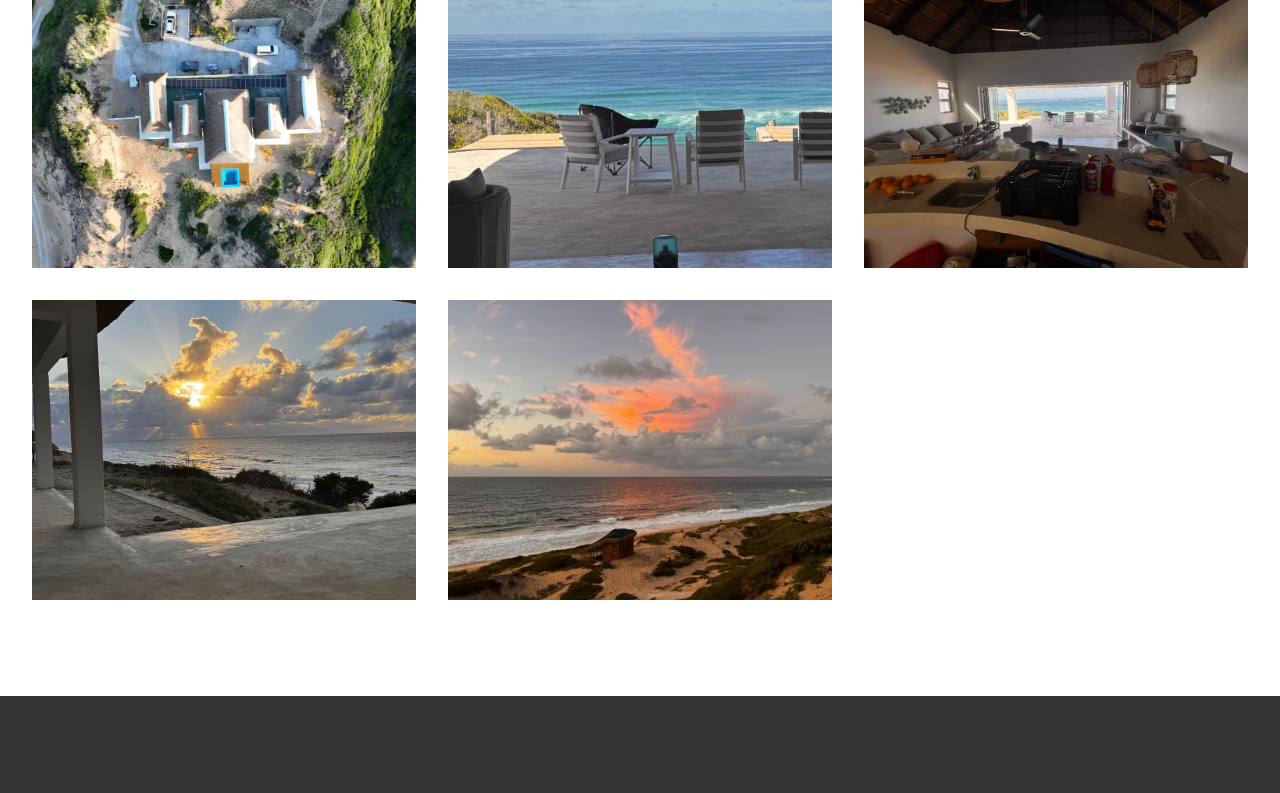
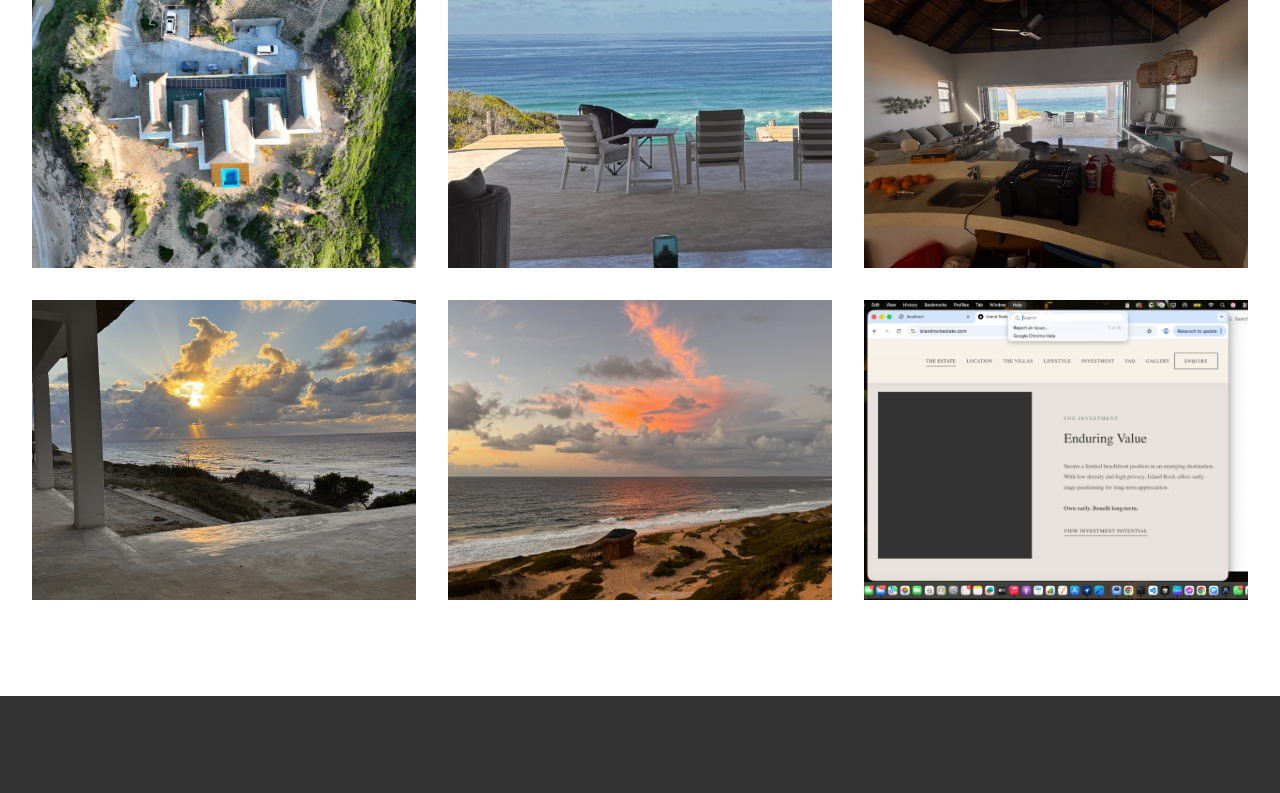
Before and after one commit to m26yzmcb4x-star/islandrockbeachestate, a Next.js app: page /gallery in a window 1280 px wide. Shown: the part 1272-2065 px from the top of the page. Built offline with nearby package versions, Linux system fonts and the light colour scheme.

Commit message:
feat: add dusk-pool.png to gallery

```diff
--- a/src/app/gallery/page.tsx
+++ b/src/app/gallery/page.tsx
@@ -34,7 +34,8 @@ export default function GalleryPage() {
                         '/images/terrace-ocean-view.jpg',
                         '/images/living-room-view.jpg',
                         '/images/sunset-dunes.jpg',
-                        '/images/interior-sunbeams.jpg'
+                        '/images/interior-sunbeams.jpg',
+                        '/images/dusk-pool.png'
                     ].map((src, i) => (
                         <div key={i} style={{
                             height: '300px',
```
Also changed, not shown: public/images/dusk-pool.png (added).
